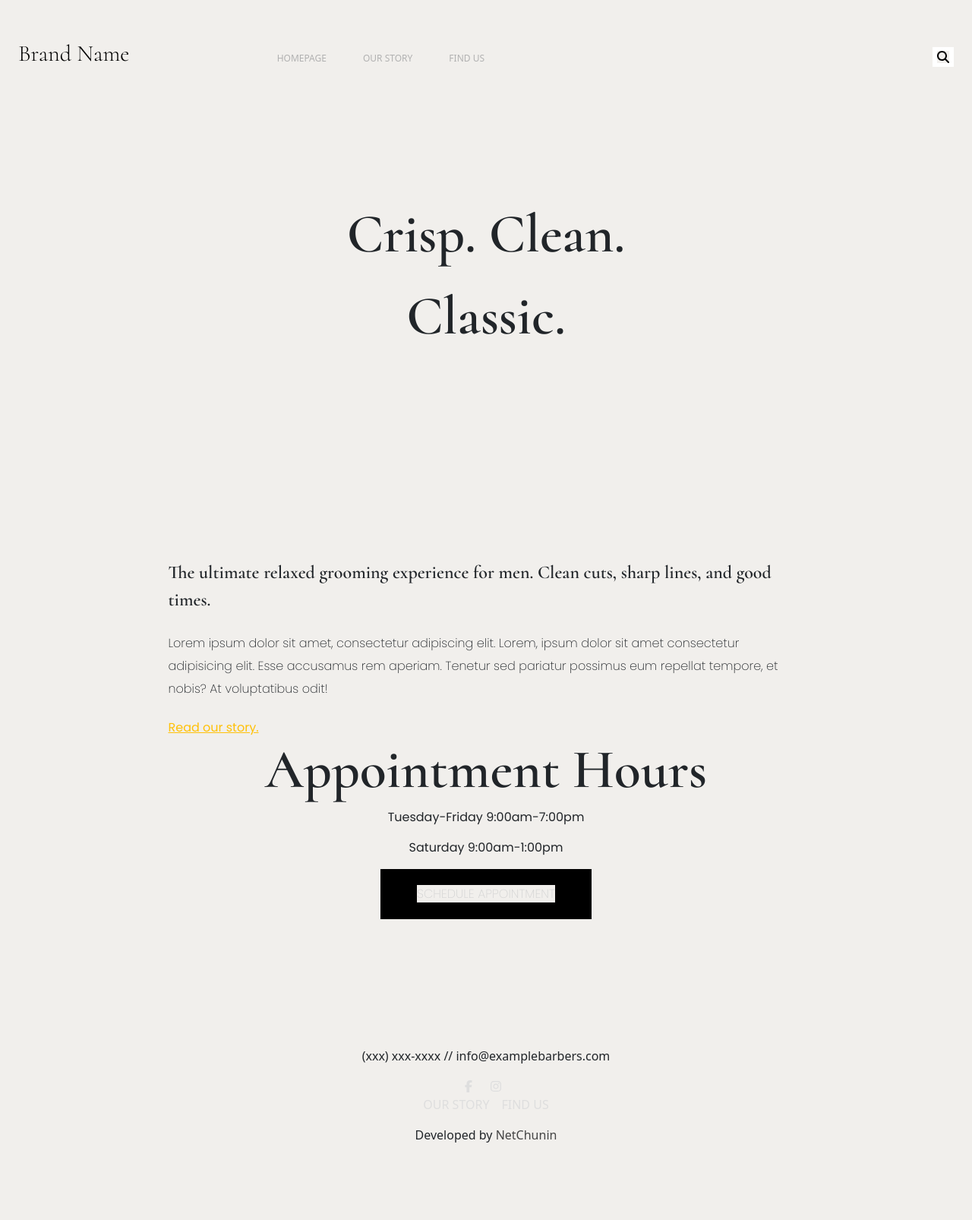
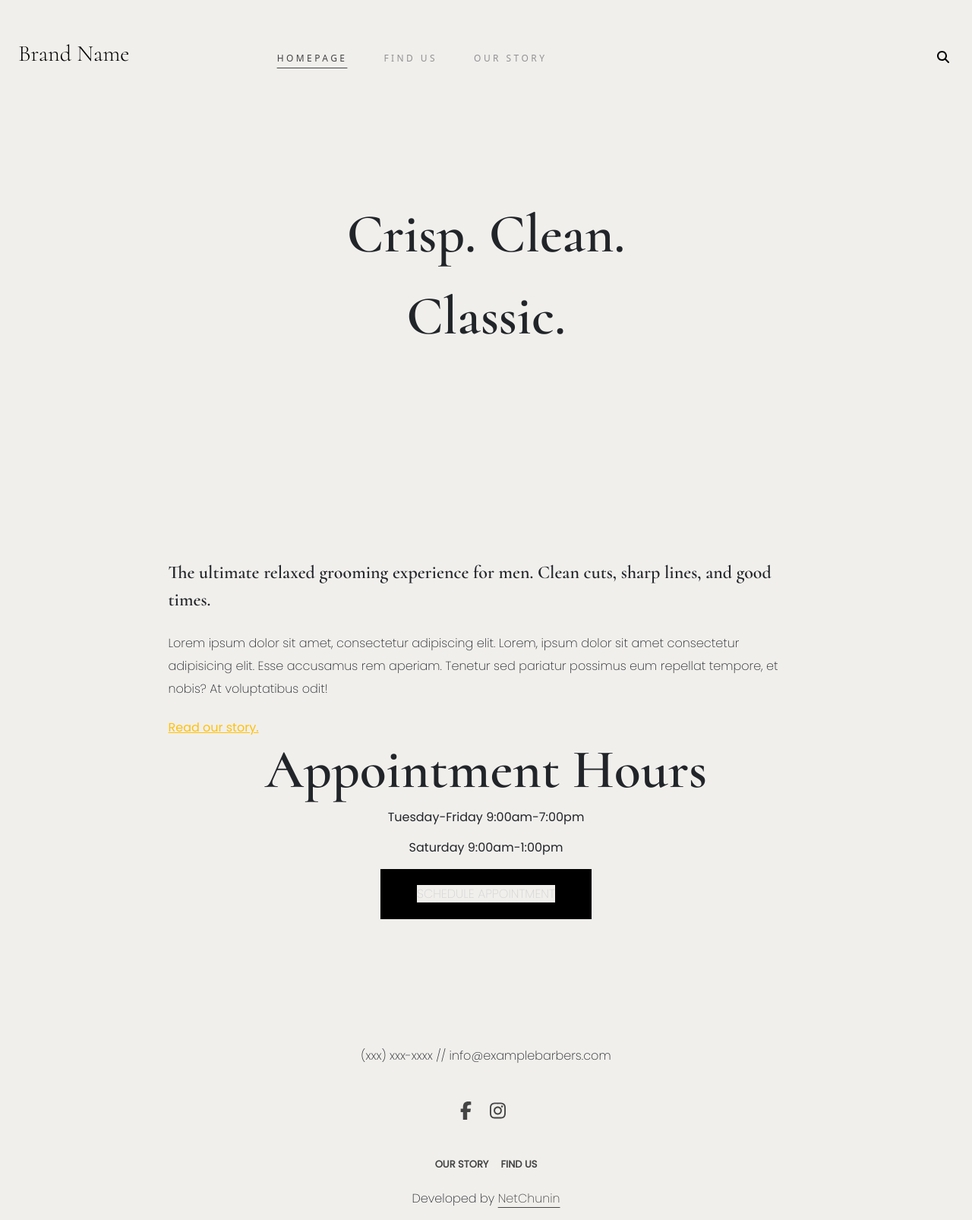
Before and after one commit to EvesLastDescendant/barbershopp, a React (Vite) app: page / in a window 1280 px wide. Shown: the whole page at 76% size. Before the commit the page ends 1522 px from the top, so only its background shows below. Built offline with nearby package versions, Linux system fonts and the light colour scheme.

Commit message:
fixed transition bug and code bogousness

```diff
--- a/src/components/footer.jsx
+++ b/src/components/footer.jsx
@@ -2,97 +2,55 @@ import { Container} from "react-bootstrap"
 import { faFacebookF, faInstagram } from "@fortawesome/free-brands-svg-icons"
 import { FontAwesomeIcon } from '@fortawesome/react-fontawesome';
 import { Link } from "react-router-dom";
-import { useState } from "react";
 
 function Footer() {
-    const [isFbhover, setisFbhover] = useState(false)
-    const [isInHover, setisInHover] = useState(false)
-    const [isStoryhover, setisStoryhover] = useState(false)
-    const [isFindHover, setisFindHover] = useState(false)
-    const [isporthover, setisporthover] = useState(false)
-
-    const fblinkstyle = {
-        color: isFbhover ? '#444' : '#dedede',
-        transition: 'color 0.3s ease-in'
-    }
-    const inlinkstyle = {
-        color: isInHover ? '#444' : '#dedede',
-        transition: 'color 0.5s ease-in'
-    }
-    const storylinkstyle = {
-        color: isStoryhover ? '#444' : '#dedede',
-        transition: 'color 0.5s ease-in'
-    }
-    const findlinkstyle = {
-        color: isFindHover ? '#444' : '#dedede',
-        transition: 'color 0.5s ease-in'
-    }
-    const portlinkstyle = {
-        color: isporthover ? '#dedede' : '#444',
-        transition: 'color 0.3s ease-in'
-    }
 
     return(
         <>
-            <Container fluid className="text-center">
-                <p>(xxx) xxx-xxxx {`//`} info@examplebarbers.com</p>
+            <Container fluid style={{textAlign: 'center', fontFamily: "'Poppins', sans-serif"}}>
+                <p style={{fontWeight: 200}}>(xxx) xxx-xxxx {`//`} info@examplebarbers.com</p>
+                <div className="d-flex justify-content-center align-items-center mt-5">
                     <div>
-                    <span>
                         <Link
                             to=''
                             target="_blank"
-                            style={fblinkstyle}
                             className="mx-2"
-                            onMouseEnter={() => setisFbhover(false)}
-                            onMouseLeave={() => setisFbhover(true)}
                         >
-                            <FontAwesomeIcon icon={faFacebookF}/>
+                            <FontAwesomeIcon icon={faFacebookF} size="xl" className="footer-link" />
                         </Link>
-                    </span>
-                    <span className="mx-2">
+                    </div>
+                    <div className="mx-2">
                         <Link
                             to=''
                             target="_blank"
-                            style={inlinkstyle}
                             className="mx-2"
-                            onMouseEnter={() => setisInHover(false)}
-                            onMouseLeave={() => setisInHover(true)}
                         >
-                            <FontAwesomeIcon icon={faInstagram}/>
+                            <FontAwesomeIcon icon={faInstagram} size="xl" className="footer-link" />
                         </Link>
-                    </span>
                     </div>
-                <p>
-                    <Link to='' className="text-decoration-none">
-                        <span
-                            className="mx-2"
-                            style={storylinkstyle}
-                            onMouseEnter={() => setisStoryhover(false)}
-                            onMouseLeave={() => setisStoryhover(true)}
-                        >
+                </div>
+                <div className="d-flex justify-content-center align-items-center mt-5">
+                    <div className="mx-2" style={{fontSize: 13, fontWeight: 600}}>
+                        <Link to='' className="text-decoration-none footer-link">
+                            <div>
                                 OUR STORY
-                        </span>
+                            </div>
                         </Link>
-                    <Link to='' className="text-decoration-none">
-                        <span
-                            className="mx-2"
-                            style={findlinkstyle}
-                            onMouseEnter={() => setisFindHover(false)}
-                            onMouseLeave={() => setisFindHover(true)}
-                        >
+                    </div>
+                    <div className="mx-2" style={{fontSize: 13, fontWeight: 600}}>
+                        <Link to='' className="text-decoration-none footer-link">
+                            <div>
                                 FIND US
-                        </span>
+                            </div>
                         </Link>
-                </p>
-                <p>
+                    </div>
+                </div>
+                <p className="mt-4" style={{fontWeight: 200}}>
                     Developed by <a
                         href="https://cloudhive-rr.netlify.app"
                         target="_blank"
                         rel="noopener noreferrer"
-                        className=" text-decoration-none"
-                        style={portlinkstyle}
-                        onMouseEnter={() => setisporthover(false)}
-                        onMouseLeave={() => setisporthover(true)}
+                        className="footer-link"
                         >
                             NetChunin
                     </a>
--- a/src/components/navigationbar.jsx
+++ b/src/components/navigationbar.jsx
@@ -7,8 +7,8 @@ import { NavLink } from "react-router-dom";
 
 const navigationitems = [
     {title: 'HOMEPAGE', to: ''},
-    {title: 'OUR STORY', to: 'about'},
-    {title: 'FIND US', to: 'contact'}
+    {title: 'FIND US', to: 'contact'},
+    {title: 'OUR STORY', to: 'about'}
 ]
 
 function NavBar() {
@@ -17,16 +17,11 @@ function NavBar() {
     const styles = {
         button: {
             border: 'none',
-            backgroundColor: '#fff'
+            backgroundColor: 'transparent'
         },
         brandtext: {
             fontFamily: "'Cormorant', serif",
             fontSize: `clamp(${fontsizes.sm}, ${fontsizes["2xl"]}, ${fontsizes["3xl"]} * 2)`
-        },
-        navitems: {
-            color: '#b1b1b1',
-            fontSize: `clamp(${fontsizes.sm}, ${fontsizes.md}, ${fontsizes.lg})`,
-            textDecoration: 'none',
         }
     }
 
@@ -39,19 +34,19 @@ function NavBar() {
                 <Container fluid>
                     <NavbarToggle aria-controls="offcanvas-expand"/>
                     <NavbarBrand href="#"><h2 style={styles.brandtext}>Brand Name</h2></NavbarBrand>
-                    <NavbarOffcanvas id="offcanvas-expand" placement="start" aria-labelldby="offcanvaslabel-expand">
+                    <NavbarOffcanvas id="offcanvas-expand" placement="start" aria-labelldby="offcanvaslabel-expand" fluid>
                         <OffcanvasHeader closeButton></OffcanvasHeader>
                         <OffcanvasBody className="w-75 mx-auto">
                             <Nav className="justify-content-start flex-grow-1">
                                 {navigationitems.map((item) => (
-                                        <NavLink
-                                            key={item.title}
+                                        <div key={item.title}>
+                                            <NavLink
                                             to={`/${item.to}`}
-                                            className="ms-5 mt-1"
-                                            style={styles.navitems}
-                                        >
-                                            {item.title}
-                                        </NavLink>
+                                            className={({isActive}) => (isActive ? 'text-decoration-underline ms-5 mt-1 link-active' : 'text-decoration-none ms-5 mt-1 link')}
+                                            >
+                                                {item.title}
+                                            </NavLink>
+                                        </div>
                                 ))}
                             </Nav>
                         </OffcanvasBody>
```
Lines whose indentation alone changed are shown as unchanged.
